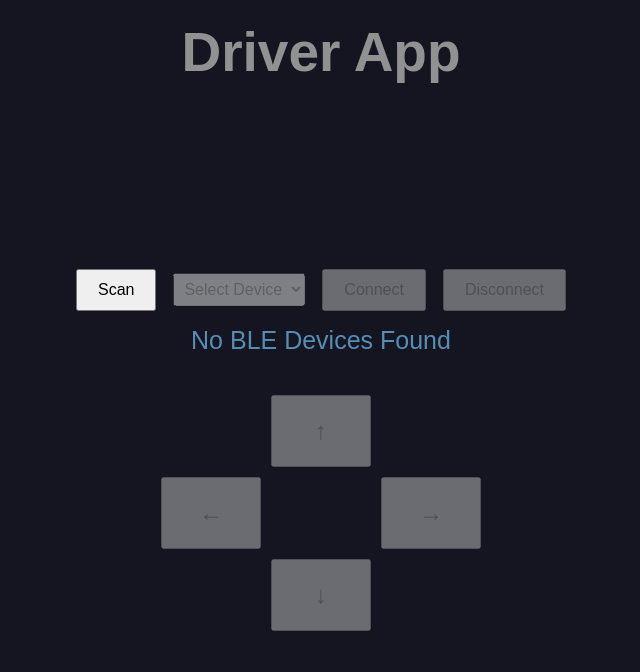
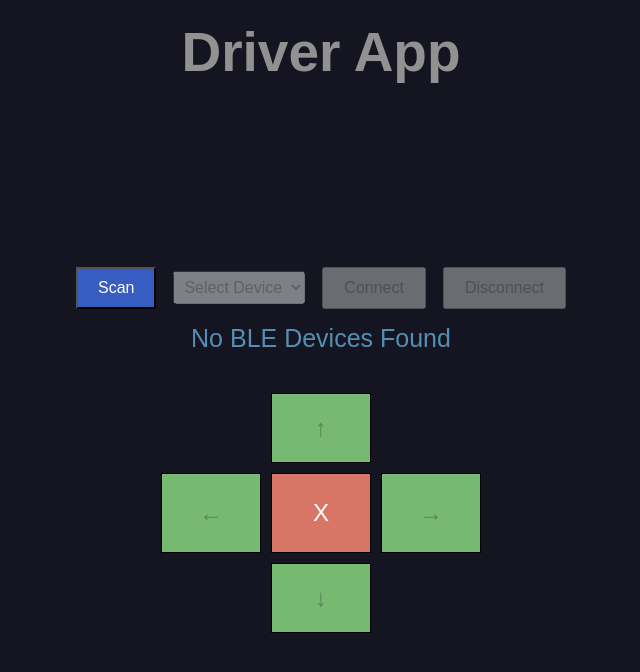
Before and after one commit to Dipto9999/Self_Balancing_Robot, a Flask app: page / in a window 1280 px wide. Shown: the top 672 px of the page, without its empty margins (319-959 px from the left). Run offline with Flask 3, Linux system fonts and the light colour scheme.

Commit message:
Updated to Include X Button

```diff
--- a/Driver_App/static/css/style.css
+++ b/Driver_App/static/css/style.css
@@ -49,6 +49,12 @@ h1 {
   }
 }
 
+#scanButton {
+  background-color: rgb(55, 92, 194);
+  color: white;
+  cursor: pointer;
+}
+
 .move-container {
   display: grid; /* 3 X 3 Grid */
   justify-content: center;
@@ -65,6 +71,23 @@ button.moveButton {
   height: 100%;
 
   font-size: 24px;
+  background-color: rgb(120, 185, 114);
+
+  border: black 1px solid;
+  border-radius: 0;
+
+  display: flex;
+  align-items: center;
+  justify-content: center;
+}
+
+#stopButton {
+  padding: 25px;
+  width: 100%;
+  height: 100%;
+
+  background-color: rgb(216, 117, 100);
+  color: white;
 }
 
 #statusLabel {
--- a/Driver_App/static/js/script.js
+++ b/Driver_App/static/js/script.js
@@ -12,6 +12,7 @@ const statusLabel = document.getElementById('statusLabel');
 /* Movement Buttons */
 const driveButton = document.getElementById('driveButton');
 const downButton = document.getElementById('downButton');
+const stopButton = document.getElementById('stopButton');
 const leftButton = document.getElementById('leftButton');
 const rightButton = document.getElementById('rightButton');
 
@@ -83,6 +84,7 @@ connectButton.addEventListener('click', () => {
             // Enable Movement Buttons
             driveButton.disabled = false;
             downButton.disabled = false;
+            stopButton.disabled = false;
             leftButton.disabled = false;
             rightButton.disabled = false;
         } else {
@@ -111,6 +113,7 @@ disconnectButton.addEventListener('click', () => {
         // Disable Movement Buttons
         driveButton.disabled = true;
         downButton.disabled = true;
+        stopButton.disabled = true;
         leftButton.disabled = true;
         rightButton.disabled = true;
     })
@@ -145,5 +148,6 @@ function sendCommand(cmd) {
 /* Bind Movement Commands */
 driveButton.addEventListener('click', () => sendCommand('^'));
 downButton.addEventListener('click', () => sendCommand('v'));
+stopButton.addEventListener('click', () => sendCommand('X'));
 leftButton.addEventListener('click', () => sendCommand('<'));
 rightButton.addEventListener('click', () => sendCommand('>'));
--- a/Driver_App/templates/index.html
+++ b/Driver_App/templates/index.html
@@ -29,7 +29,7 @@
       <div><button class="moveButton" id="driveButton" disabled>↑</button></div>
       <div></div> <!-- (1,3) -->
       <div><button class="moveButton" id="leftButton" disabled>←</button></div>
-      <div></div> <!-- (2,2) -->
+      <div><button class="moveButton" id="stopButton" disabled>X</div>
       <div><button class="moveButton" id="rightButton" disabled>→</button></div>
       <div></div> <!-- (3,1) -->
       <div><button class="moveButton" id="downButton" disabled>↓</button></div>
```
